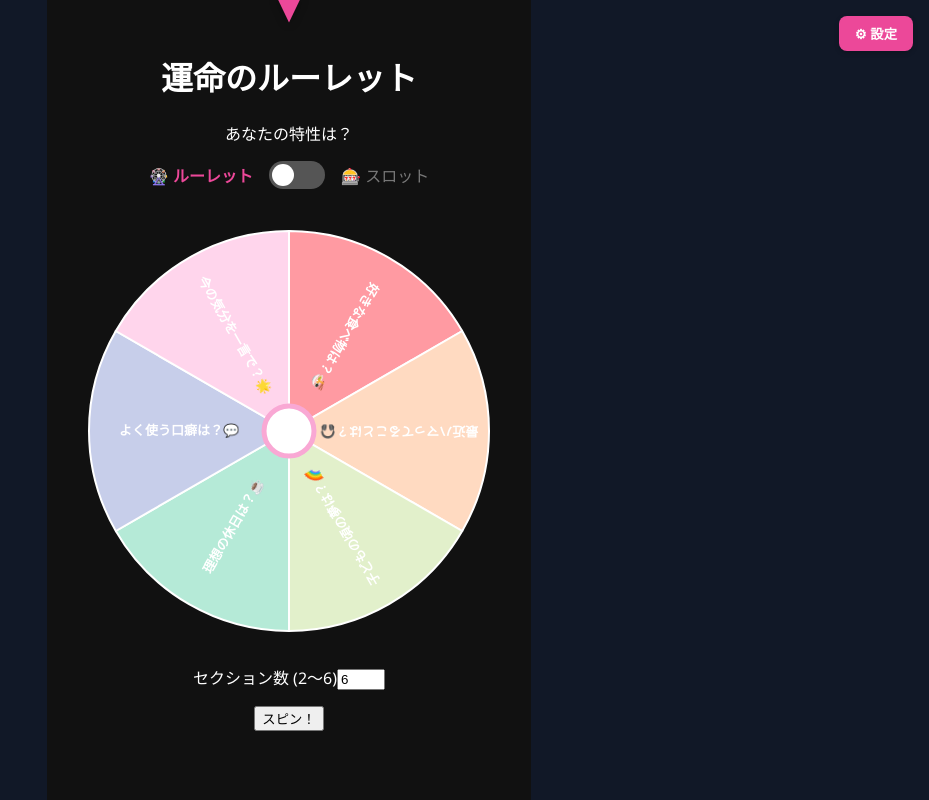
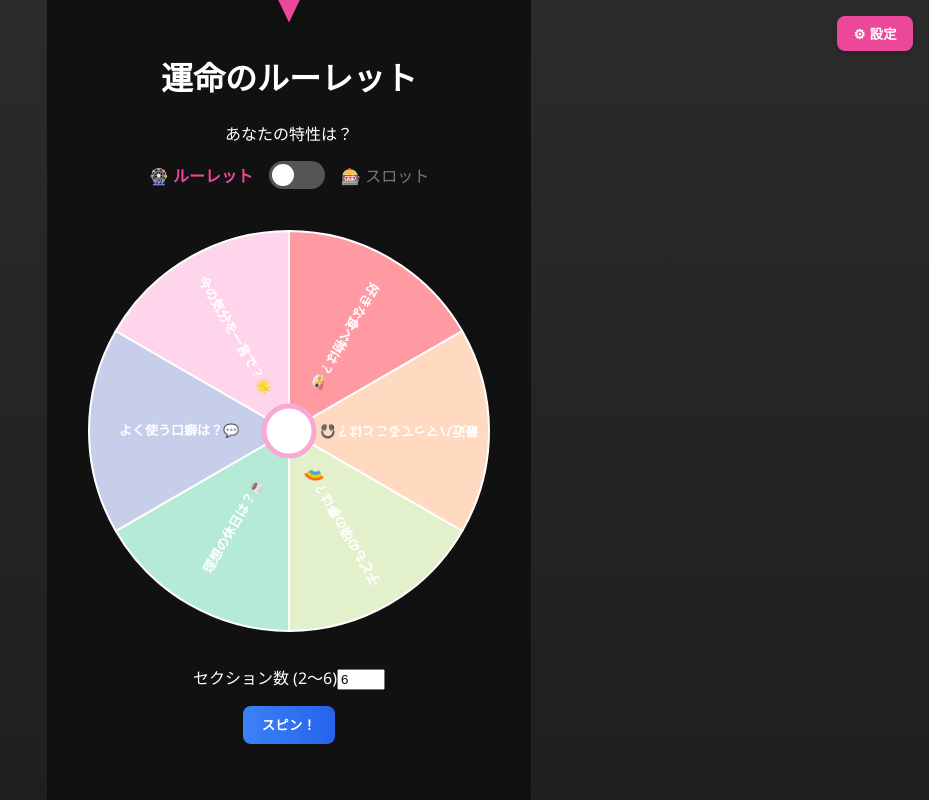
Before and after one commit to nabe7855/roulette-app, a Next.js app: page / in a window 1280 px wide. Shown: the whole page, without its empty margins (351-1280 px from the left). Built offline with nearby package versions, Linux system fonts and the light colour scheme.

Commit message:
ログイン画面完成！色変更したよ

```diff
--- a/src/app/globals.css
+++ b/src/app/globals.css
@@ -212,3 +212,148 @@ body {
   width: 100%;
   transition: opacity 0.3s ease-in-out;
 }
+/* =============================
+   GLOBAL STYLE – Cool Gray × Blue Accent
+============================= */
+
+html, body {
+  margin: 0;
+  padding: 0;
+  min-height: 100vh;
+  background: linear-gradient(180deg, #2b2b2b 0%, #1f1f1f 100%); /* 純グレーグラデーション */
+  color: #e5e7eb;
+  font-family: 'Noto Sans JP', 'Segoe UI', sans-serif;
+  display: flex;
+  flex-direction: column;
+  align-items: center;
+  -webkit-font-smoothing: antialiased;
+  -moz-osx-font-smoothing: grayscale;
+}
+
+/* スクロールバー */
+::-webkit-scrollbar {
+  width: 8px;
+}
+::-webkit-scrollbar-thumb {
+  background: #444;
+  border-radius: 4px;
+}
+
+/* =============================
+   HEADER
+============================= */
+.app-header {
+  max-width: 800px;
+  text-align: center;
+  margin: 3rem auto 2rem;
+}
+
+.app-header h1 {
+  font-size: 2.4rem;
+  font-weight: 700;
+  background: linear-gradient(90deg, #9ca3af 0%, #d1d5db 100%); /* グレー×シルバー */
+  -webkit-background-clip: text;
+  color: transparent;
+  letter-spacing: 1px;
+}
+
+.app-header p {
+  color: #a3a3a3;
+  margin-top: 0.8rem;
+  font-size: 1rem;
+}
+
+/* =============================
+   MAIN CONTAINER
+============================= */
+.app-main {
+  max-width: 850px;
+  width: 100%;
+  padding: 2rem;
+  background: rgba(64, 64, 64, 0.45); /* グレーガラス風 */
+  backdrop-filter: blur(8px);
+  border: 1px solid rgba(255, 255, 255, 0.05);
+  border-radius: 16px;
+  box-shadow: 0 4px 20px rgba(0, 0, 0, 0.3);
+  transition: all 0.4s ease;
+}
+
+.app-main:hover {
+  box-shadow: 0 4px 25px rgba(120, 120, 120, 0.3);
+}
+
+/* =============================
+   BUTTONS
+============================= */
+button {
+  background: linear-gradient(90deg, #3b82f6, #2563eb); /* 🔵 スロットの青をキープ */
+  border: none;
+  color: #fff;
+  font-weight: 600;
+  border-radius: 8px;
+  padding: 0.6rem 1.2rem;
+  cursor: pointer;
+  transition: all 0.25s ease;
+  letter-spacing: 0.3px;
+}
+
+button:hover {
+  transform: translateY(-2px);
+  background: linear-gradient(90deg, #2563eb, #60a5fa);
+  box-shadow: 0 0 10px rgba(96, 165, 250, 0.4);
+}
+
+/* =============================
+   INPUTS
+============================= */
+input[type="text"] {
+  background: rgba(255, 255, 255, 0.05);
+  border: 1px solid rgba(255, 255, 255, 0.1);
+  color: #f3f4f6;
+  border-radius: 8px;
+  padding: 0.6rem 1rem;
+  outline: none;
+  width: 100%;
+  max-width: 360px;
+  font-size: 1rem;
+  transition: border-color 0.25s ease, box-shadow 0.25s ease;
+}
+
+input[type="text"]:focus {
+  border-color: #60a5fa;
+  box-shadow: 0 0 8px rgba(96, 165, 250, 0.4);
+}
+
+/* =============================
+   QUESTION AREA
+============================= */
+.question-manager-wrapper {
+  width: 100%;
+  margin-top: 2rem;
+  transition: opacity 0.3s ease-in-out;
+}
+
+.question-item {
+  background: rgba(255, 255, 255, 0.05);
+  border-radius: 12px;
+  padding: 1rem;
+  margin-bottom: 0.8rem;
+  border: 1px solid rgba(255, 255, 255, 0.08);
+  transition: background 0.25s ease;
+}
+
+.question-item:hover {
+  background: rgba(255, 255, 255, 0.1);
+}
+
+/* =============================
+   ANIMATIONS
+============================= */
+@keyframes fadeInUp {
+  from { opacity: 0; transform: translateY(10px); }
+  to { opacity: 1; transform: translateY(0); }
+}
+
+.animate-fadeInUp {
+  animation: fadeInUp 0.4s ease forwards;
+}
```
